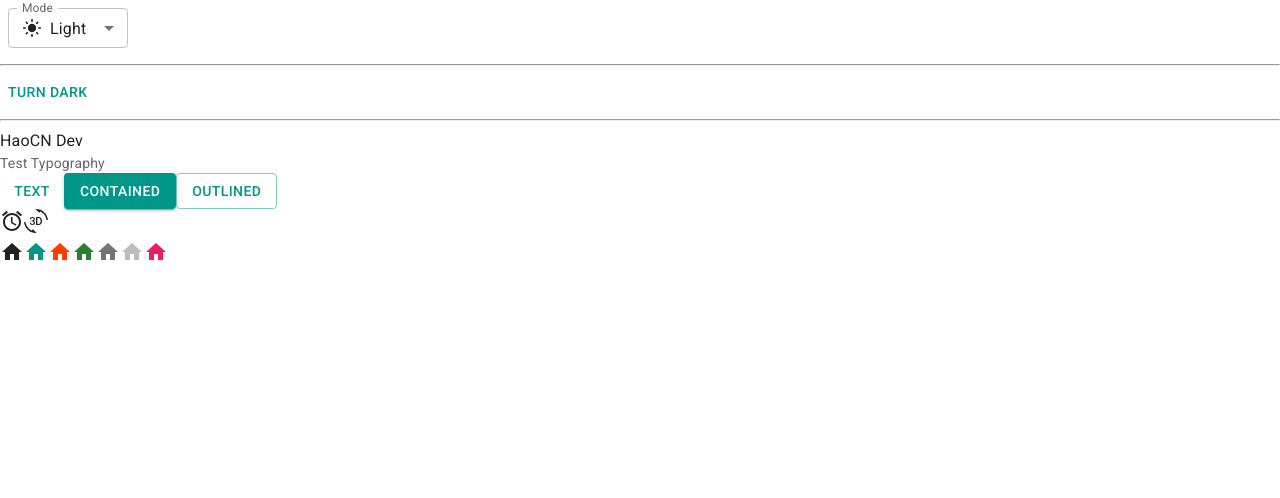
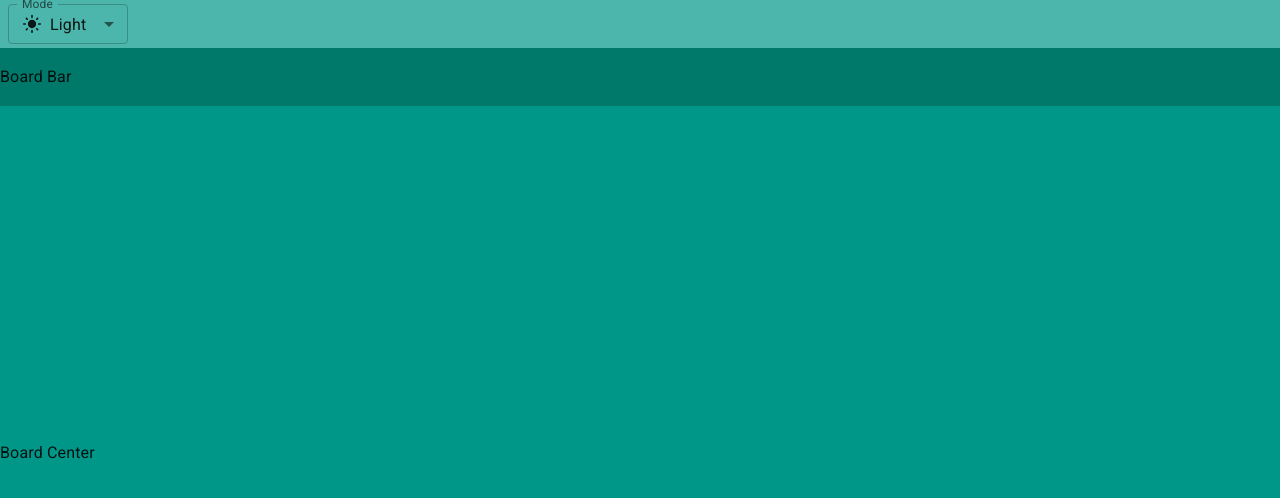
Before and after one commit to CaoNguyenHao/trello-web, a React (Vite) app: page / in a window 1280 px wide. Shown: the top 498 px of the page. Built offline with nearby package versions, Linux system fonts and the light colour scheme.

Commit message:
Done basic_layout

```diff
--- a/index.html
+++ b/index.html
@@ -5,7 +5,7 @@
   <meta charset="UTF-8" />
   <link rel="icon" type="image/svg+xml" href="/vite.svg" />
   <meta name="viewport" content="width=device-width, initial-scale=1.0" />
-  <title>Vite + React</title>
+  <title>Trello MERN Pro</title>
   <link rel="preconnect" href="https://fonts.googleapis.com" />
   <link rel="preconnect" href="https://fonts.gstatic.com" crossorigin />
   <link rel="stylesheet" href="https://fonts.googleapis.com/css2?family=Roboto:wght@300;400;500;700&display=swap" />
--- a/src/App.jsx
+++ b/src/App.jsx
@@ -1,11 +1,4 @@
-import Button from '@mui/material/Button'
-import AccessAlarmIcon from '@mui/icons-material/AccessAlarm'
-import ThreeDRotation from '@mui/icons-material/ThreeDRotation'
-import HomeIcon from '@mui/icons-material/Home'
-import { pink } from '@mui/material/colors'
-import Typography from '@mui/material/Typography'
 import { useColorScheme } from '@mui/material/styles'
-// import useMediaQuery from '@mui/material/useMediaQuery'
 import InputLabel from '@mui/material/InputLabel'
 import MenuItem from '@mui/material/MenuItem'
 import FormControl from '@mui/material/FormControl'
@@ -14,6 +7,7 @@
 import DarkModeIcon from '@mui/icons-material/DarkMode'
 import SettingsBrightnessIcon from '@mui/icons-material/SettingsBrightness'
 import Box from '@mui/material/Box'
+import Container from '@mui/material/Container'
 
 function ModeSelect() {
   const { mode, setMode } = useColorScheme()
@@ -51,53 +45,26 @@
         </MenuItem>
       </Select >
     </FormControl >
-  );
-}
-
-function ModeToggle() {
-  const { mode, setMode } = useColorScheme()
-  // const prefersDarkMode = useMediaQuery('(prefers-color-scheme: dark)')
-  // const prefersLightMode = useMediaQuery('(prefers-color-scheme: light)')
-
-  // console.log('prefersDarkMode: ', prefersDarkMode)
-  // console.log('prefersLightMode: ', prefersLightMode)
-
-  return (
-    <Button
-      onClick={() => {
-        setMode(mode === 'light' ? 'dark' : 'light')
-      }}
-    >
-      {mode === 'light' ? 'Turn dark' : 'Turn light'}
-    </Button>
   )
 }
 
 function App() {
   return (
-    <>
-      <ModeSelect />
-      <hr />
-      <ModeToggle />
-      <hr />
-      <div>HaoCN Dev</div>
-      <Typography variant='body2' color="text.secondary">Test Typography</Typography>
-
-      <Button variant="text">Text</Button>
-      <Button variant="contained">Contained</Button>
-      <Button variant="outlined">Outlined</Button>
-      <br />
-      <AccessAlarmIcon />
-      <ThreeDRotation />
-      <br />
-      <HomeIcon />
-      <HomeIcon color="primary" />
-      <HomeIcon color="secondary" />
-      <HomeIcon color="success" />
-      <HomeIcon color="action" />
-      <HomeIcon color="disabled" />
-      <HomeIcon sx={{ color: pink[500] }} />
-    </>
+    <Container disableGutters maxWidth={false} sx={{ height: '100vh' }}>
+      <Box sx={{
+        backgroundColor: 'primary.light', width: '100%', height: (theme) => theme.trello.appBarHeight, display: 'flex', alignItems: 'center'
+      }}>
+        <ModeSelect />
+      </Box>
+      <Box sx={{
+        backgroundColor: 'primary.dark', width: '100%', height: (theme) => theme.trello.boardBarHeight, display: 'flex', alignItems: 'center'
+      }}>
+        Board Bar
+      </Box>
+      <Box sx={{ backgroundColor: 'primary.main', width: '100 %', height: (theme) => `calc(100vh - (${theme.trello.appBarHeight} + ${theme.trello.boardBarHeight}))`, display: 'flex', alignItems: 'center' }}>
+        Board Center
+      </Box>
+    </Container>
   )
 }
 
--- a/src/theme.js
+++ b/src/theme.js
@@ -3,6 +3,10 @@
 
 // Create a theme instance.
 const theme = extendTheme({
+    trello: {
+        appBarHeight: '48px',
+        boardBarHeight: '58px'
+    },
     colorSchemes: {
         light: {
             palette: {
```
Also changed, not shown: .eslintrc.cjs.
